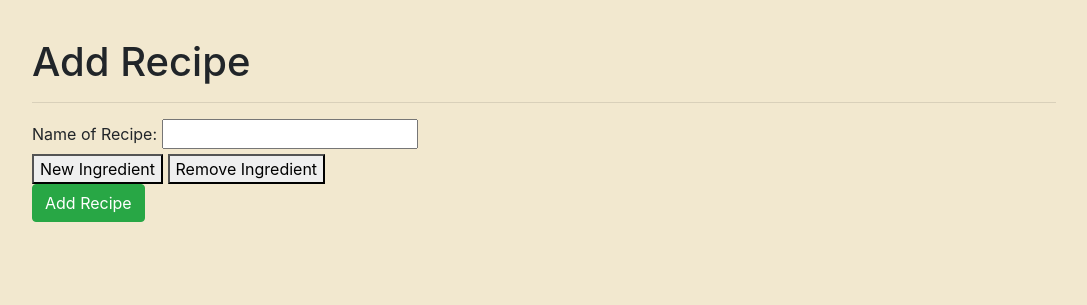
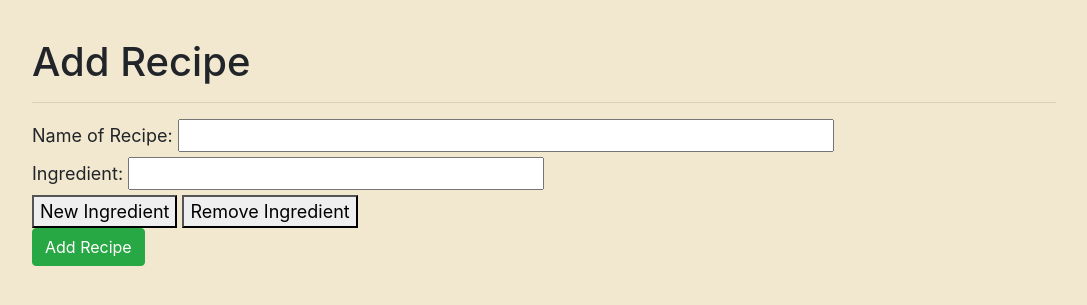
Before and after one commit to jonas-raedler/food4u, a Django app: page /home/add_recipe in a window 1280 px wide. Shown: the part 160-465 px from the top of the page, without its empty margins (96-1183 px from the left). Run offline with Django 4.2, Linux system fonts and the light colour scheme; some libraries are stand-ins or nearby versions.

Commit message:
added ingredient adding functionality

```diff
--- a/food4u/recipes/static/_js_functionality.js
+++ b/food4u/recipes/static/_js_functionality.js
@@ -1,22 +1,25 @@
 // Functionality for Adding & Removing Input Fields
 
-    $('.add').on('click', add);
-    $('.remove').on('click', remove);
+function add() {
+    var new_ingredient_no = parseInt($('#total_number').val()) + 1;
+    var new_input = "" +
+        "<div id=ingr_form_item_" + new_ingredient_no + ">" +
+            "<label for='ingredient_" + new_ingredient_no + "'>Ingredient:&nbsp</label>" +
+            "<input type='text' id='ingredient_" + new_ingredient_no + "' name='ingredient_" + new_ingredient_no + "'>" +
+        "</div>";
 
-function add() {
-  var new_ingredient_no = parseInt($('#total_number').val()) + 1;
-  var new_input = "<label for='ingredient" + new_ingredient_no + "'>Ingredient:</label><input type='text' id='ingredient" + new_ingredient_no + "' name='ingredient" + new_ingredient_no + "'>";
+    $('#ingredient_list').append(new_input);
+    $('#total_number').val(new_ingredient_no);
 
-  $('#ingredient_list').append(new_input);
-  $('#total_number').val(new_chq_no);
-  console.log(3);
+    document.getElementById("test").innerHTML = "hahaha";
+    console.log(new_ingredient_no);
 }
 
 function remove() {
-  var last_ingredient_no = $('#total_number').val();
+    var last_ingredient_no = $('#total_number').val();
 
-  if (last_ingredient_no > 1) {
-    $('#ingredient_' + last_chq_no).remove();
-    $('#total_number').val(last_chq_no - 1);
-  }
+    if (last_ingredient_no > 1) {
+        $('#ingr_form_item_' + last_ingredient_no).remove();
+        $('#total_number').val(last_ingredient_no - 1);
+    }
 }
--- a/food4u/recipes/static/recipes/styles.css
+++ b/food4u/recipes/static/recipes/styles.css
@@ -90,6 +90,6 @@ body a:hover {
 
 
 .add_recipe {
-    font-size: 16px;
+    font-size: 18px;
     font-weight: normal;
 }
--- a/food4u/recipes/templates/recipes/add_recipe.html
+++ b/food4u/recipes/templates/recipes/add_recipe.html
@@ -12,21 +12,20 @@
 
             <!-- Recipe Name -->
             <label for="recipe_name">Name of Recipe:</label>
-            <input type="text" id="recipe_name" name="recipe_name">
+            <input type="text" id="recipe_name" name="recipe_name" size="50">
             <br>
 
-            <!-- Ingredient List
+            <!-- Ingredient List -->
             <label for="ingredient_1">Ingredient:</label>
-            <input type="text" id="ingredient_1" name="ingredient_1">
-            -->
+            <input type="text" id="ingredient_1" name="ingredient_1" size="30">
 
             <div id="ingredient_list">
-                <!-- To be filled -->
+                <!-- To be filled by JavaScript -->
             </div>
 
-            <button class="add">New Ingredient</button>
-            <button class="remove">Remove Ingredient</button>
-            <input type="hidden" value="1" id="#total_number">
+            <button type="button" onclick="add()">New Ingredient</button>
+            <button type="button" onclick="remove()">Remove Ingredient</button>
+            <input type="hidden" value="1" id="total_number">
 
 
             <br>
--- a/food4u/recipes/templates/recipes/layout.html
+++ b/food4u/recipes/templates/recipes/layout.html
@@ -9,7 +9,7 @@
     <link href='https://fonts.googleapis.com/css?family=Poppins' rel='stylesheet'>
 
     <script src="https://code.jquery.com/jquery-1.12.4.js"></script>
-    <!-- <script src="{% static '_js_functionality.js' %}"></script> -->
+    <script src="{% static '_js_functionality.js' %}"></script>
 
     <title>{% block title %}{% endblock %}</title>
 </head>
```
